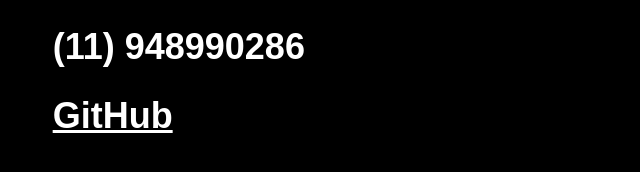
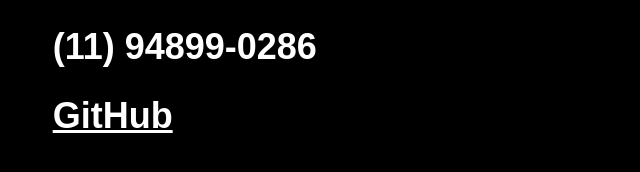
Before and after one commit to LuizHenriqueSAssis/LuizHenriqueSAssis.github.io, a plain HTML site: page index.html in a window 1280 px wide. Shown: the part 2483-2655 px from the top of the page, 602-1242 px from the left. Drawn offline with Linux system fonts and the light colour scheme.

Commit message:
-contato

```diff
--- a/index.html
+++ b/index.html
@@ -99,7 +99,7 @@
       <p class="footer-texto">Estou disponivel para novos projetos no momento.Entre em contato comigo e marcamos uma conversa 👋 </p>
       <ul class="footer-contato">
         <li>luizhenriques.assis41@gmail.com</li>
-        <li>(11) 948990286</li>
+        <li>(11) 94899-0286</li>
         <li><a href="https://github.com/LuizHenriqueSAssis">GitHub</a></li>
       </ul>
     </div>
```
